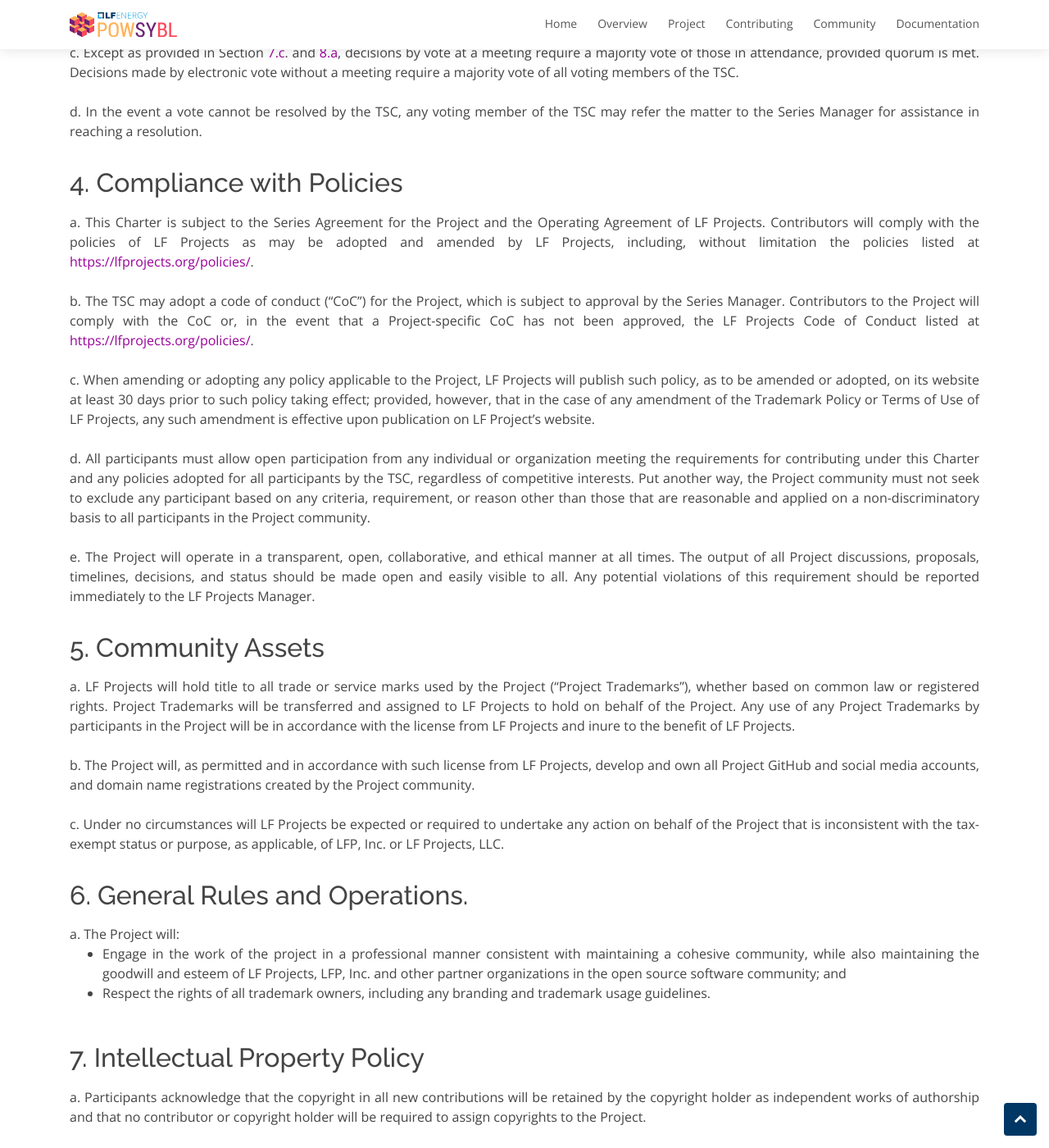
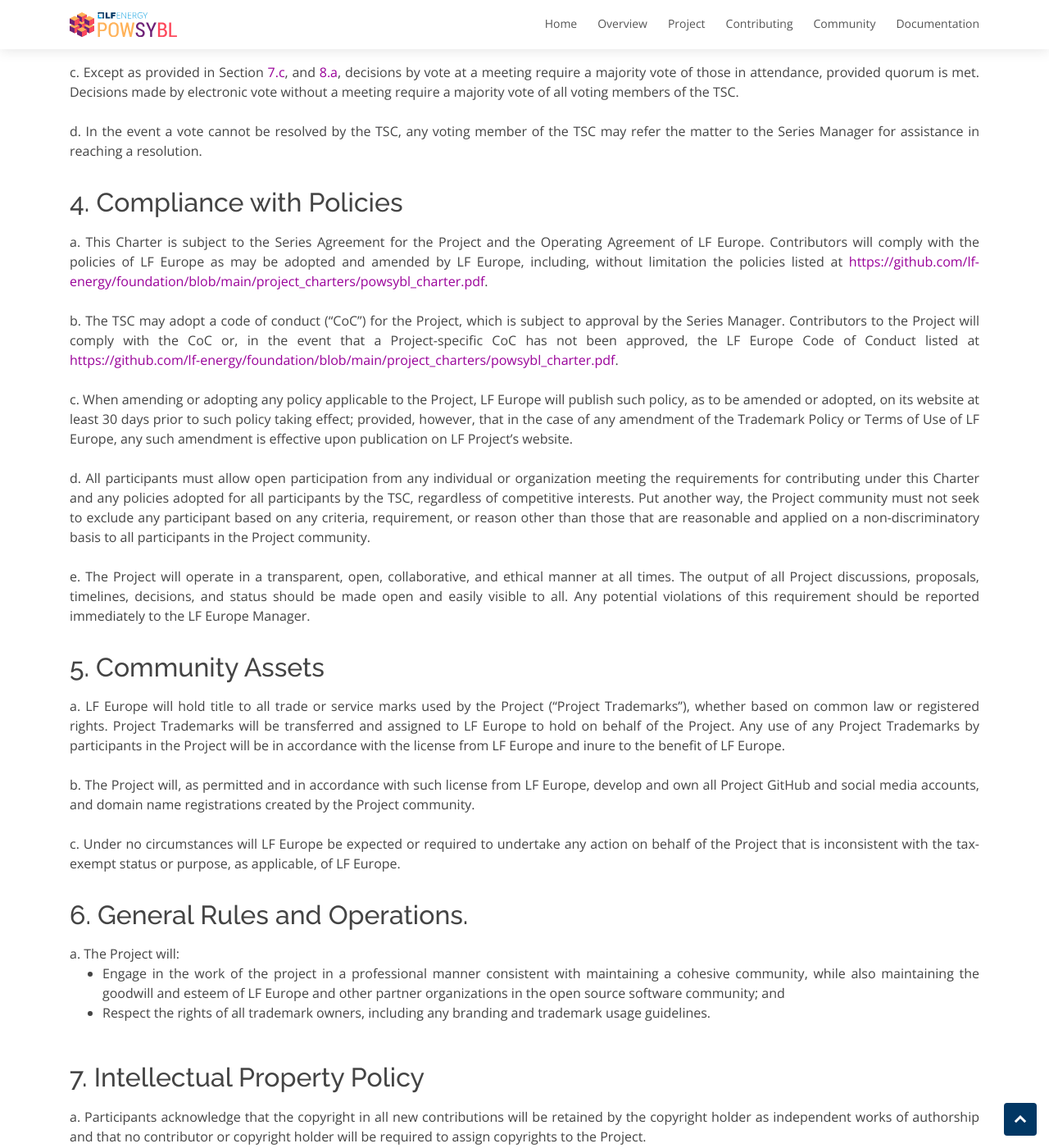
Before and after one commit to powsybl/powsybl.github.io, a Jekyll site: the page built from pages/contributing/technical-charter.html, in a window 1280 px wide and 1400 px high, scrolled down 1923 px. Shown: the whole window at 82% size. Built offline with Jekyll 4.4.1, drawn with Linux system fonts in a browser that asks for light colours; some of the changed text lies outside the part shown.

Commit message:
Replace link to policies from US to EU LF policies (#338)
* Replace link to policies from US to EU LF policies
* Fix with LF proposal
* Fix text
* Fix LF Europe projecs
* Fix text

---------

Signed-off-by: CARON Alice <alice.caron@rte-france.com>

```diff
--- a/pages/contributing/technical-charter.html
+++ b/pages/contributing/technical-charter.html
@@ -14,7 +14,14 @@
 
 <h1>Technical Charter</h1>
 
-This charter (the “Charter”) sets forth the responsibilities and procedures for technical contribution to, and oversight of, the PowSyBl project, which has been established as PowSyBl a Series of LF Projects, LLC (the “Project”). LF Projects, LLC (“LF Projects”) is a Delaware series limited liability company. All contributors to the Project must comply with the terms of this Charter.
+This Charter sets forth the responsibilities and procedures for technical contribution to, and
+oversight of, the PowSyBL open source project (the “Project”), which has been established as a project of Linux
+Foundation Europe, a Belgian private stichting headquartered at Kunstlaan 56, Brussels (“LF
+Europe”). All contributors (including committers, maintainers, and other
+technical positions) and other participants in the Project (collectively, “Collaborators”) must
+comply with the terms of this Charter.
+
+See the pdf version of this charter <a href="https://github.com/lf-energy/foundation/blob/main/project_charters/powsybl_charter.pdf" target="_blank">here</a>, maintained by LF Legal.
 
 <h2>1. Mission and Scope of the Project</h2>
 a. The mission of the Project is to build a modular, high performance, and industrial grade open source framework for the modeling, simulation and analytics of power systems (the "Framework"), leveraging reusable components, common APIs and a secure architecture. The Framework is intended to enable the requirements of energy transition and the rapid diffusion of distributed energy resources, and the Project seeks to develop an ecosystem of developers, suppliers, OEMs, systems integrators, and customers all using the Framework.
@@ -72,39 +79,39 @@
 b. Quorum for TSC meetings requires at least fifty percent of all voting members of the TSC to be present. The TSC may continue to meet if quorum is not met but will be prevented from making any decisions at the meeting.
 <br>
 <br>
-c. Except as provided in Section <a href="#7c">7.c</a>. and <a href="#8a">8.a</a>, decisions by vote at a meeting require a majority vote of those in attendance, provided quorum is met. Decisions made by electronic vote without a meeting require a majority vote of all voting members of the TSC.
+c. Except as provided in Section <a href="#7c">7.c</a>, and <a href="#8a">8.a</a>, decisions by vote at a meeting require a majority vote of those in attendance, provided quorum is met. Decisions made by electronic vote without a meeting require a majority vote of all voting members of the TSC.
 <br>
 <br>
 d. In the event a vote cannot be resolved by the TSC, any voting member of the TSC may refer the matter to the Series Manager for assistance in reaching a resolution.
 
 <h2>4. Compliance with Policies</h2>
-a. This Charter is subject to the Series Agreement for the Project and the Operating Agreement of LF Projects. Contributors will comply with the policies of LF Projects as may be adopted and amended by LF Projects, including, without limitation the policies listed at <a href="https://lfprojects.org/policies/" target="_blank">https://lfprojects.org/policies/</a>.
+a. This Charter is subject to the Series Agreement for the Project and the Operating Agreement of LF Europe. Contributors will comply with the policies of LF Europe as may be adopted and amended by LF Europe, including, without limitation the policies listed at <a href="https://github.com/lf-energy/foundation/blob/main/project_charters/powsybl_charter.pdf" target="_blank">https://github.com/lf-energy/foundation/blob/main/project_charters/powsybl_charter.pdf</a>.
 <br>
 <br>
-b. The TSC may adopt a code of conduct (“CoC”) for the Project, which is subject to approval by the Series Manager. Contributors to the Project will comply with the CoC or, in the event that a Project-specific CoC has not been approved, the LF Projects Code of Conduct listed at <a href="https://lfprojects.org/policies/" target="_blank">https://lfprojects.org/policies/</a>.
+b. The TSC may adopt a code of conduct (“CoC”) for the Project, which is subject to approval by the Series Manager. Contributors to the Project will comply with the CoC or, in the event that a Project-specific CoC has not been approved, the LF Europe Code of Conduct listed at <a href="https://github.com/lf-energy/foundation/blob/main/project_charters/powsybl_charter.pdf" target="_blank">https://github.com/lf-energy/foundation/blob/main/project_charters/powsybl_charter.pdf</a>.
 <br>
 <br>
-c. When amending or adopting any policy applicable to the Project, LF Projects will publish such policy, as to be amended or adopted, on its website at least 30 days prior to such policy taking effect; provided, however, that in the case of any amendment of the Trademark Policy or Terms of Use of LF Projects, any such amendment is effective upon publication on LF Project’s website.
+c. When amending or adopting any policy applicable to the Project, LF Europe will publish such policy, as to be amended or adopted, on its website at least 30 days prior to such policy taking effect; provided, however, that in the case of any amendment of the Trademark Policy or Terms of Use of LF Europe, any such amendment is effective upon publication on LF Project’s website.
 <br>
 <br>
 d. All participants must allow open participation from any individual or organization meeting the requirements for contributing under this Charter and any policies adopted for all participants by the TSC, regardless of competitive interests. Put another way, the Project community must not seek to exclude any participant based on any criteria, requirement, or reason other than those that are reasonable and applied on a non-discriminatory basis to all participants in the Project community.
 <br>
 <br>
-e. The Project will operate in a transparent, open, collaborative, and ethical manner at all times. The output of all Project discussions, proposals, timelines, decisions, and status should be made open and easily visible to all. Any potential violations of this requirement should be reported immediately to the LF Projects Manager.
+e. The Project will operate in a transparent, open, collaborative, and ethical manner at all times. The output of all Project discussions, proposals, timelines, decisions, and status should be made open and easily visible to all. Any potential violations of this requirement should be reported immediately to the LF Europe Manager.
 
 <h2>5. Community Assets</h2>
-a. LF Projects will hold title to all trade or service marks used by the Project (“Project Trademarks”), whether based on common law or registered rights. Project Trademarks will be transferred and assigned to LF Projects to hold on behalf of the Project. Any use of any Project Trademarks by participants in the Project will be in accordance with the license from LF Projects and inure to the benefit of LF Projects.
+a. LF Europe will hold title to all trade or service marks used by the Project (“Project Trademarks”), whether based on common law or registered rights. Project Trademarks will be transferred and assigned to LF Europe to hold on behalf of the Project. Any use of any Project Trademarks by participants in the Project will be in accordance with the license from LF Europe and inure to the benefit of LF Europe.
 <br>
 <br>
-b. The Project will, as permitted and in accordance with such license from LF Projects, develop and own all Project GitHub and social media accounts, and domain name registrations created by the Project community.
+b. The Project will, as permitted and in accordance with such license from LF Europe, develop and own all Project GitHub and social media accounts, and domain name registrations created by the Project community.
 <br>
 <br>
-c. Under no circumstances will LF Projects be expected or required to undertake any action on behalf of the Project that is inconsistent with the tax-exempt status or purpose, as applicable, of LFP, Inc. or LF Projects, LLC.
+c. Under no circumstances will LF Europe be expected or required to undertake any action on behalf of the Project that is inconsistent with the tax-exempt status or purpose, as applicable, of LF Europe.
 
 <h2>6. General Rules and Operations.</h2>
 a. The Project will:
 <ul>
-    <li>Engage in the work of the project in a professional manner consistent with maintaining a cohesive community, while also maintaining the goodwill and esteem of LF Projects, LFP, Inc. and other partner organizations in the
+    <li>Engage in the work of the project in a professional manner consistent with maintaining a cohesive community, while also maintaining the goodwill and esteem of LF Europe and other partner organizations in the
         open source software community; and</li>
     <li>Respect the rights of all trademark owners, including any branding and trademark usage guidelines.</li>
 </ul>
@@ -135,4 +142,4 @@
 d. Contributed files should contain license information, such as SPDX short form identifiers, indicating the open source license or licenses pertaining to the file.
 
 <h2>8. Amendments</h2>
-<a class="heading" id="8a"></a>a. This charter may be amended by a two-thirds vote of the entire TSC and is subject to approval by LF Projects.
+<a class="heading" id="8a"></a>a. This charter may be amended by a two-thirds vote of the entire TSC and is subject to approval by LF Europe.
```
